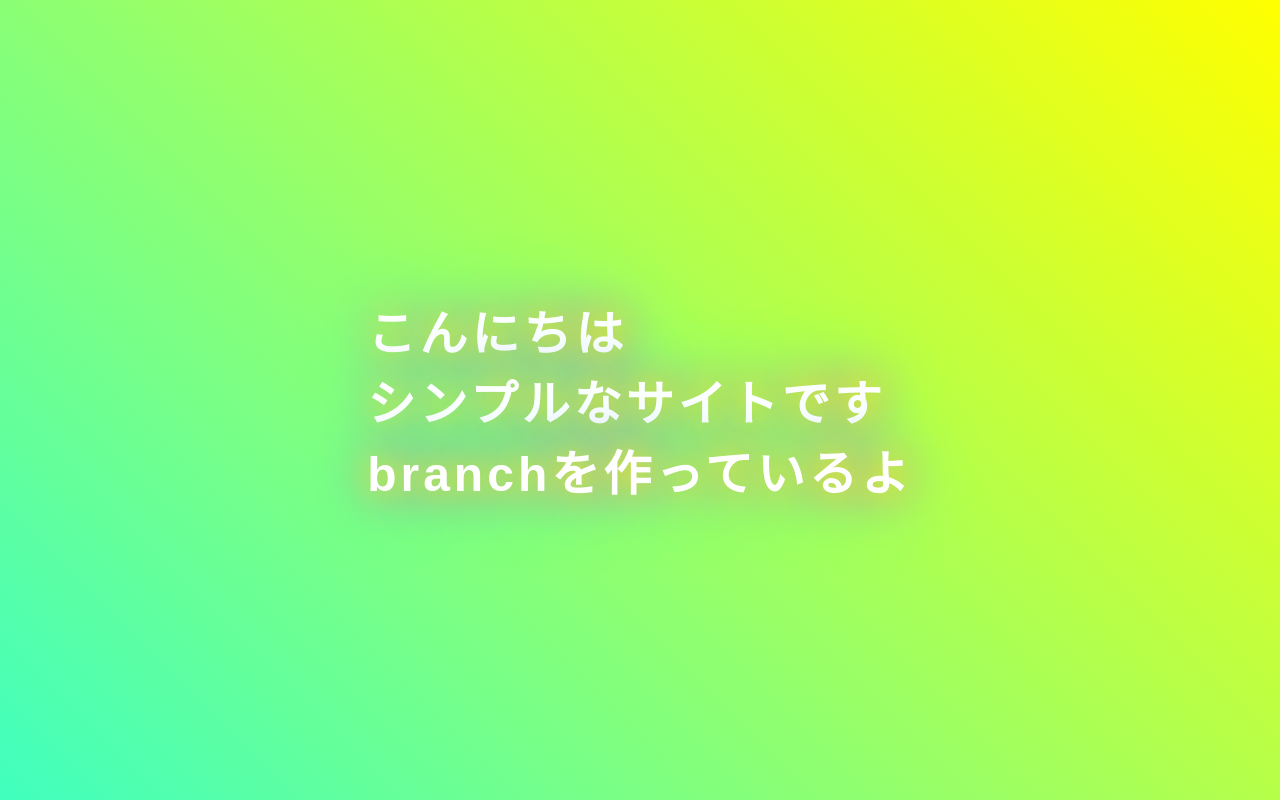
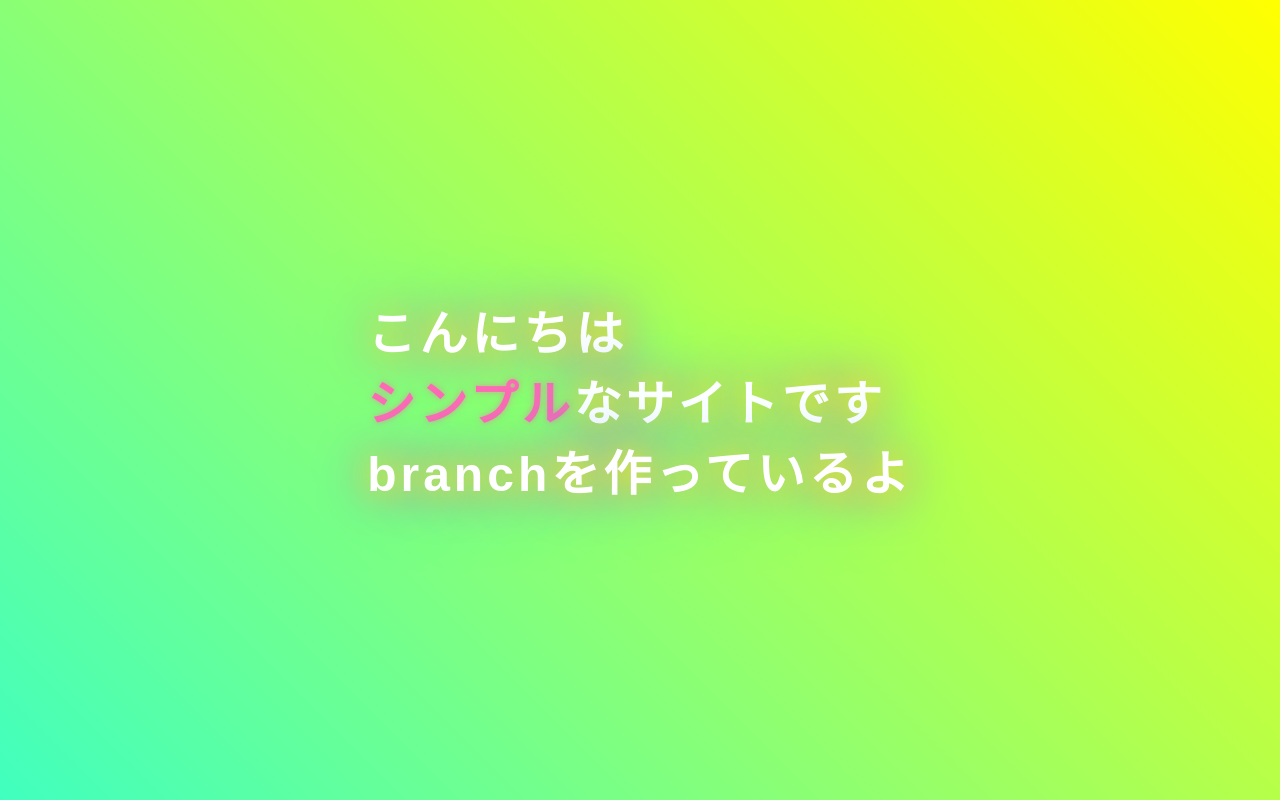
Before and after one commit to taktt764-stack/20251124day21_sunabaco, a plain HTML site: page index.html in a window 1280 px wide. Drawn offline with Linux system fonts and the light colour scheme.

Commit message:
ちょっとだけ
ピンク色に。

```diff
--- a/index.html
+++ b/index.html
@@ -6,6 +6,6 @@
   <link rel="stylesheet" href="style.css">
 </head>
 <body>
-  <h1>こんにちは</br>シンプルなサイトです</br>branchを作っているよ</h1>
+  <h1>こんにちは</br><span class="pink">シンプル</span>なサイトです</br>branchを作っているよ</h1>
 </body>
 </html>
--- a/style.css
+++ b/style.css
@@ -39,3 +39,9 @@ h2 {
   0%, 100% { text-shadow: 0 0 20px #ff00ff, 0 0 40px #00ffff, 0 0 60px #ffff00; }
   50% { text-shadow: 0 0 30px #ffff00, 0 0 50px #ff00ff, 0 0 80px #00ffff; }
 }
+
+/* Style for the single word marked pink */
+.pink {
+  color: #ff69b4; /* hot pink */
+  text-shadow: 0 0 6px rgba(255, 105, 180, 0.6);
+}
```
